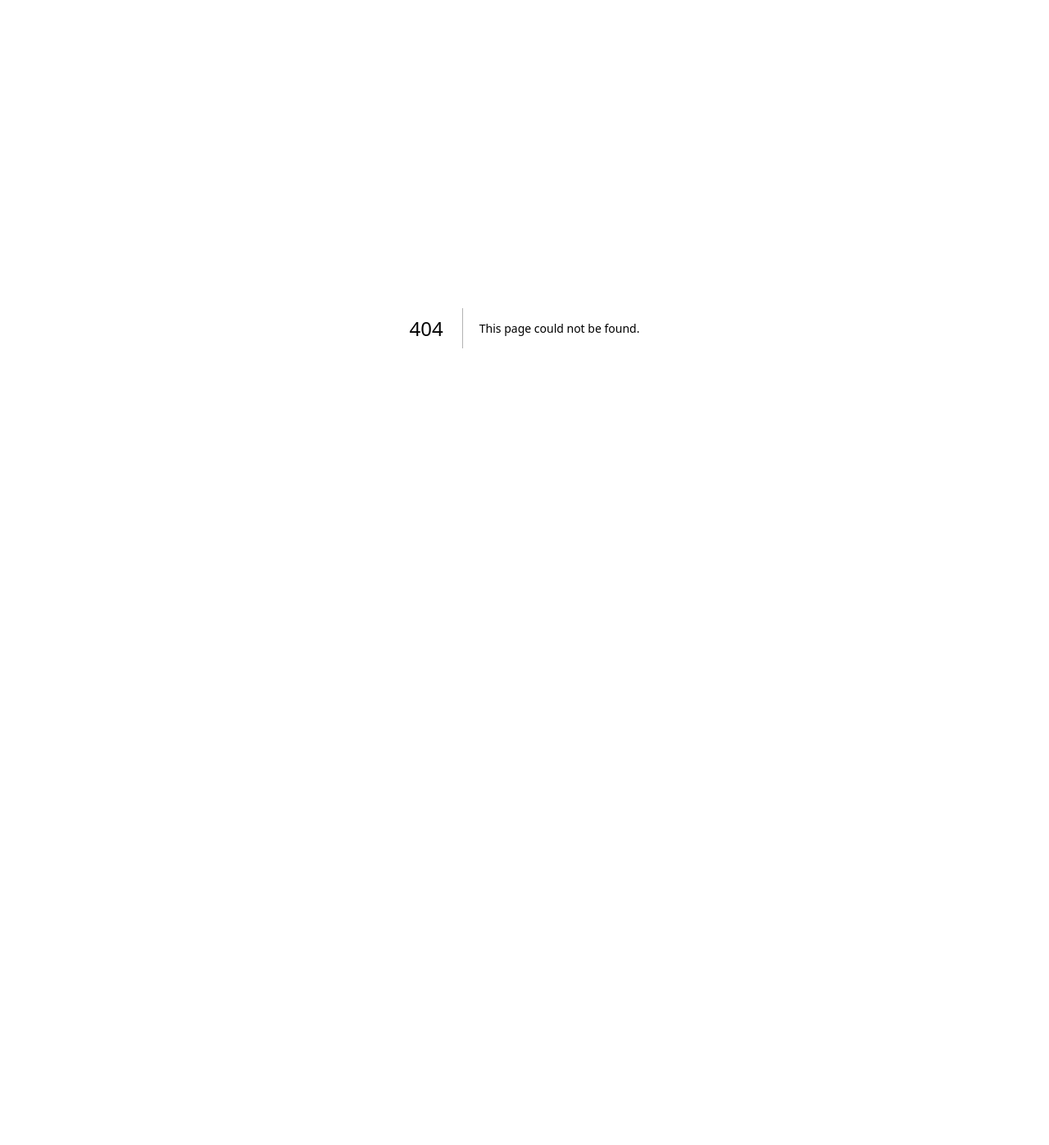
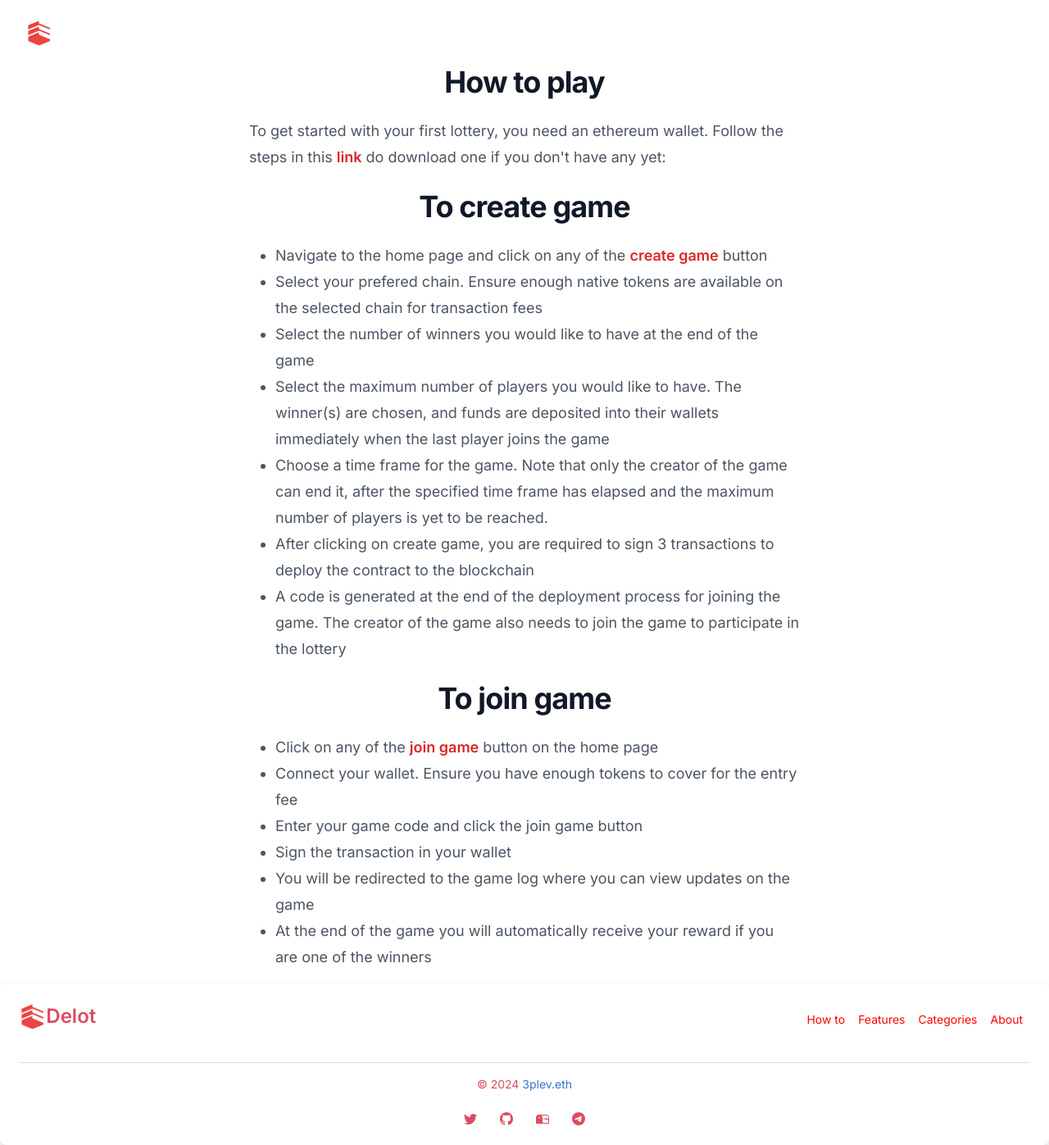
Before and after one commit to Triple-V8/delotsapp, a Next.js app: page /howto in a window 1280 px wide. Before the commit this address had no page. Shown: the whole page at 82% size. Before the commit the page ends 800 px from the top, so only its background shows below. Built offline with nearby package versions, Linux system fonts and the light colour scheme.

Commit message:
Awaiting how to

```diff
--- a/src/app/Components/footer.jsx
+++ b/src/app/Components/footer.jsx
@@ -17,10 +17,10 @@ export default function Footers() {
             name=" Delot"
           />
           <Footer.LinkGroup className='text-danger'>
-            <Footer.Link href="./howto" className='ms-2 me-2'><span className="omoor">How to</span></Footer.Link>
-            <Footer.Link href="#features" className='ms-2 me-2'><span className="omoor">Features</span></Footer.Link>
-            <Footer.Link href="#categories" className='ms-2 me-2'><span className="omoor">Categories</span></Footer.Link>
-            <Footer.Link href="#about" className='ms-2 me-2'><span className="omoor">About</span></Footer.Link>
+            <Footer.Link href="/howto" className='ms-2 me-2'><span className="omoor">How to</span></Footer.Link>
+            <Footer.Link href="/#features" className='ms-2 me-2'><span className="omoor">Features</span></Footer.Link>
+            <Footer.Link href="/#categories" className='ms-2 me-2'><span className="omoor">Categories</span></Footer.Link>
+            <Footer.Link href="/#about" className='ms-2 me-2'><span className="omoor">About</span></Footer.Link>
           </Footer.LinkGroup>
         </div>
         <Footer.Divider />
--- a/src/app/Components/header.jsx
+++ b/src/app/Components/header.jsx
@@ -8,7 +8,7 @@ import logo from "./vlogo.png";
 
 
 const navigation = [
-  { name: 'How to', href: './howto' },
+  { name: 'How to play', href: './howto' },
   { name: 'Features', href: '#features' },
   { name: 'Categories', href: '#categories' },
   { name: 'Reach us', href: '#reachus' },
@@ -24,7 +24,7 @@ export default function Header() {
       <header className="absolute inset-x-0 top-0 z-10">
         <nav className="flex items-center justify-between p-6 lg:px-8" aria-label="Global">
           <div className="flex lg:flex-1">
-            <a href="#" className="-m-1.5 p-1.5">
+            <a href="/" className="-m-1.5 p-1.5">
               <span className="sr-only">Delot</span>
               <Image
                 className="h-8 w-auto"
@@ -62,7 +62,7 @@ export default function Header() {
           <div className="fixed inset-0 z-50" />
           <Dialog.Panel className="fixed inset-y-0 right-0 z-50 w-full overflow-y-auto bg-white px-6 py-6 sm:max-w-sm sm:ring-1 sm:ring-gray-900/10">
             <div className="flex items-center justify-between">
-              <a href="#" className="-m-1.5 p-1.5">
+              <a href="/" className="-m-1.5 p-1.5">
                 <span className="sr-only">Delot</span>
                 <Image
                   className="h-8 w-auto"
@@ -139,6 +139,16 @@ export default function Header() {
             <p className="mt-6 text-lg leading-8 text-gray-600">
             Discover the magic of decentralized blockchain lotteries. Our platform ensures fair play, instant payouts, and provably random draws
             </p>
+            <div className="sm:mb-8 lg:hidden sm:flex sm:justify-center">
+            <div className="relative rounded-full text-sm leading-6 text-gray-600">
+
+              <Link href="./howto" className="font-semibold text-red-600">
+                <span className="absolute inset-0" aria-hidden="true" />
+                How to play <span aria-hidden="true">&rarr;</span>
+              </Link>
+
+            </div>
+          </div>
             <div className="mt-10 flex items-center justify-center gap-x-6">
               <Link
                 href="./join"
--- a/src/app/create/Components/creategame.jsx
+++ b/src/app/create/Components/creategame.jsx
@@ -10,6 +10,7 @@ import ConnectButton from "./connectwallet";
 import { getContractAddress, createPublicClient, http, parseEther } from 'viem';
 import useCopyToClipboard from './copyToclipBoard';
 import { polygonMumbai } from '@wagmi/core/chains'
+import Link from 'next/link';
 import { ABI } from '../../constants/abi';
 import bytecode from '../../constants/bytecode';
 import { ABI3 } from '../../constants/abi3';
@@ -471,7 +472,7 @@ const handleCopyCode = () => {
 
 
       </div>
-      <a href="./"><div className="font-semibold text-red-600 back"><span aria-hidden="true">&larr;</span> Home </div></a>
+      <a href="/"><div className="font-semibold text-red-600 back"><span aria-hidden="true">&larr;</span> Home </div></a>
       <div className="mx-auto max-w-2xl text-center">
         <h2 className="text-3xl font-bold tracking-tight text-gray-900 sm:text-4xl">Create game</h2>
         <p className="mt-2 text-lg leading-8 text-gray-600">
@@ -495,6 +496,12 @@ const handleCopyCode = () => {
             <option value="">Others coming soon</option>
 
             </select>
+            <div className="block text-sm font-semibold leading-6 text-gray-900">Get polygon testnet tokens <Link
+                href="https://faucet.quicknode.com/polygon/mumbai"
+                className="font-semibold text-red-600"
+              >
+                here
+              </Link></div>
             </div>
           </div>
           <div>
--- a/src/app/globals.css
+++ b/src/app/globals.css
@@ -24,6 +24,10 @@ body {
       rgb(var(--background-end-rgb))
     )
     rgb(var(--background-start-rgb));
+}
+
+.listStyle{
+  list-style-type: disc;
 }
 
 .connectbtn{
--- /dev/null
+++ b/src/app/howto/Components/howto.jsx
@@ -0,0 +1,56 @@
+
+import { useState } from 'react'
+
+import Link from 'next/link';
+import Image from 'next/image';
+import logo from "../../Components/vlogo.png";
+import Footers from '../../Components/footer';
+
+export default function Howto() {
+    return (
+    <div>
+          <div className="flex lg:flex-1 p-6 lg:px-8">
+                  <a href="/" className="-m-1.5 p-1.5">
+                  <span className="sr-only">Delot</span>
+                  <Image
+                      className="h-8 w-auto"
+                      src={logo}
+                      alt=""
+                      width={5000}
+                      height={5000}
+                  />
+                  </a>
+          </div>
+          <div className="mx-auto max-w-2xl ">
+              <h2 className="text-3xl font-bold tracking-tight text-gray-900 sm:text-4xl text-center">How to play</h2>
+              <p className="mt-6 text-lg leading-8 text-gray-600">To get started with your first lottery, you need an ethereum wallet. Follow the steps in this <Link href="https://support.metamask.io/hc/en-us/articles/360015489531-Getting-started-with-MetaMask" className="font-semibold text-red-600">link</Link> do download one if you don't have any yet:</p>
+
+              <h2 className="text-3xl font-bold tracking-tight text-gray-900 sm:text-4xl mt-6 text-center">To create game</h2>
+              <p className="mt-6 text-lg leading-8 text-gray-600">
+                  <ul className="listStyle">
+                      <li>Navigate to the home page and click on any of the <Link href="./create" className="font-semibold text-red-600">create game</Link> button</li>
+                      <li>Select your prefered chain. Ensure enough native tokens are available on the selected chain for transaction fees</li>
+                      <li>Select the number of winners you would like to have at the end of the game</li>
+                      <li>Select the maximum number of players you would like to have. The winner(s) are chosen, and funds are deposited into their wallets immediately when the last player joins the game</li>
+                      <li>Choose a time frame for the game. Note that only the creator of the game can end it, after the specified time frame has elapsed and the maximum number of players is yet to be reached.</li>
+                      <li>After clicking on create game, you are required to sign 3 transactions to deploy the contract to the blockchain</li>
+                      <li>A code is generated at the end of the deployment process for joining the game. The creator of the game also needs to join the game to participate in the lottery</li>
+                  </ul>
+              </p>
+              <h2 className="text-3xl font-bold tracking-tight text-gray-900 sm:text-4xl mt-6 text-center">To join game</h2>
+              <p className="mt-6 text-lg leading-8 text-gray-600">
+                  <ul className="listStyle">
+                      <li>Click on any of the <Link href="./join" className="font-semibold text-red-600">join game</Link> button on the home page</li>
+                      <li>Connect your wallet. Ensure you have enough tokens to cover for the entry fee</li>
+                      <li>Enter your game code and click the join game button</li>
+                      <li>Sign the transaction in your wallet</li>
+                      <li>You will be redirected to the game log where you can view updates on the game</li>
+                      <li>At the end of the game you will automatically receive your reward if you are one of the winners</li>
+                  </ul>
+              </p>
+              </div>
+              <Footers/>
+      </div>
+
+    )
+  }
--- /dev/null
+++ b/src/app/howto/page.js
@@ -0,0 +1,12 @@
+"use client";
+import 'mdb-react-ui-kit/dist/css/mdb.min.css';
+import Howto from './Components/howto';
+
+export default function howa() {
+  return (
+    <div className='page'>
+        <Howto />
+    </div>
+
+  )
+}
```
